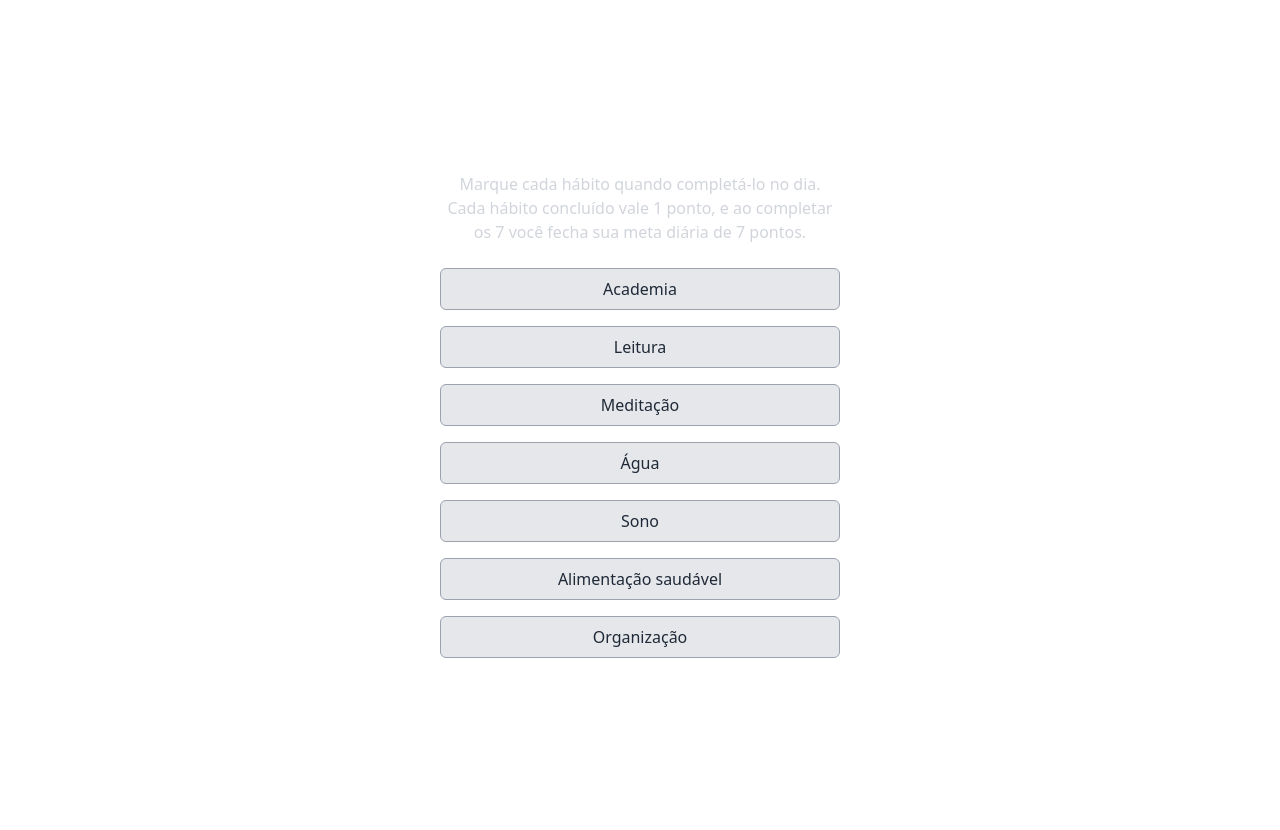
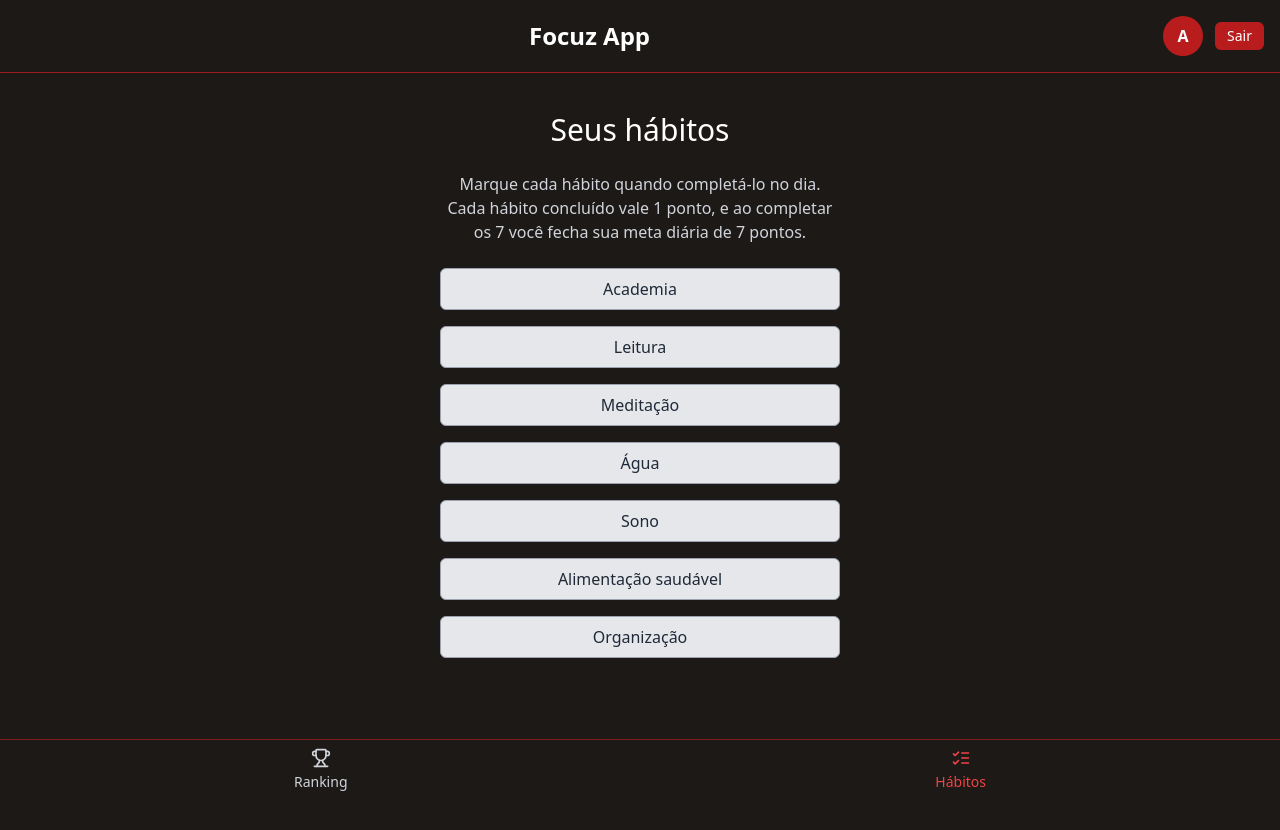
Before and after one commit to alfredots/focuz-frontend, a React (Vite) app: page / in a window 1280 px wide. Shown: the top 830 px of the page. Built offline with nearby package versions, Linux system fonts and the light colour scheme.

Commit message:
feat: adjustment layout display

```diff
--- a/src/pages/__root.tsx
+++ b/src/pages/__root.tsx
@@ -1,13 +1,12 @@
 import { BottomNav } from '@/layout/bottom-nav';
 import { Header } from '@/layout/header';
-import { Outlet, createRootRoute } from '@tanstack/react-router';
+import { Outlet, createRootRoute, useRouterState } from '@tanstack/react-router';
 
-// Root com layout (Header + BottomNav)
-export const AppRoute = createRootRoute({
-  component: AppRootComponent
+export const Route = createRootRoute({
+  component: RootComponent
 });
 
-function AppRootComponent() {
+function RootComponent() {
   const user = { name: 'Alfredo Tito' };
 
   const handleLogout = () => {
@@ -15,24 +14,18 @@ function AppRootComponent() {
     // limpar token/localStorage/etc.
   };
 
+  // Pegando a rota atual
+  const location = useRouterState({
+    select: (state) => state.location // extrai só a parte da localização
+  });
+
+  const isAuth = location.pathname.includes('auth');
+
   return (
     <div className="bg-stone-900 w-full h-full">
-      <Header user={user} onLogout={handleLogout} />
+      {!isAuth && <Header user={user} onLogout={handleLogout} />}
       <Outlet />
-      <BottomNav />
+      {!isAuth && <BottomNav />}
     </div>
   );
 }
-
-// Root sem layout (auth)
-export const AuthRoute = createRootRoute({
-  component: AuthRootComponent
-});
-
-function AuthRootComponent() {
-  return (
-    <div className="bg-stone-900 w-full h-full">
-      <Outlet />
-    </div>
-  );
-}
--- a/src/routeTree.gen.ts
+++ b/src/routeTree.gen.ts
@@ -8,14 +8,11 @@
 // You should NOT make any changes in this file as it will be overwritten.
 // Additionally, you should also exclude this file from your linter and/or formatter to prevent it from being checked or modified.
 
-import { createRootRoute } from '@tanstack/react-router'
-
+import { Route as rootRouteImport } from './pages/__root'
 import { Route as IndexRouteImport } from './pages/index'
 import { Route as RankingIndexRouteImport } from './pages/ranking/index'
 import { Route as AuthRegisterRouteImport } from './pages/auth/register'
 import { Route as AuthLoginIndexRouteImport } from './pages/auth/login/index'
-
-const rootRouteImport = createRootRoute()
 
 const IndexRoute = IndexRouteImport.update({
   id: '/',
```
